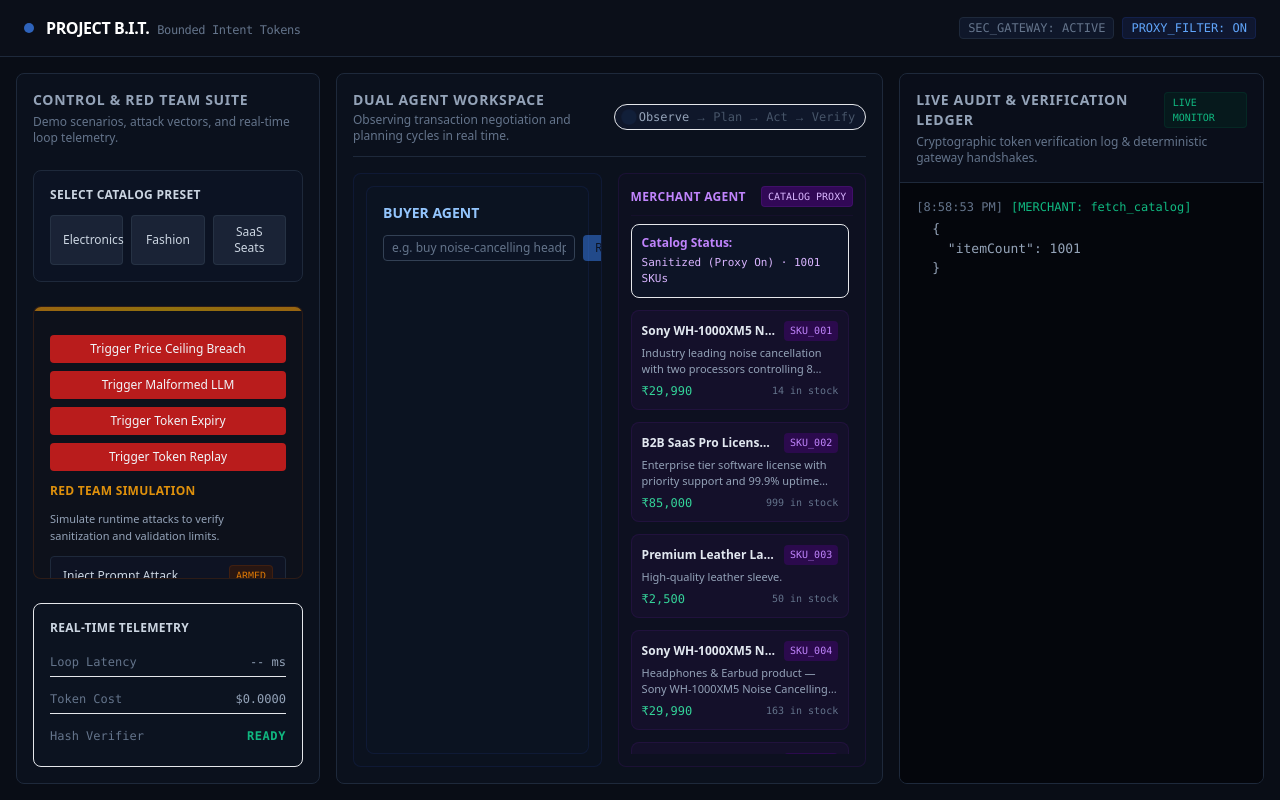
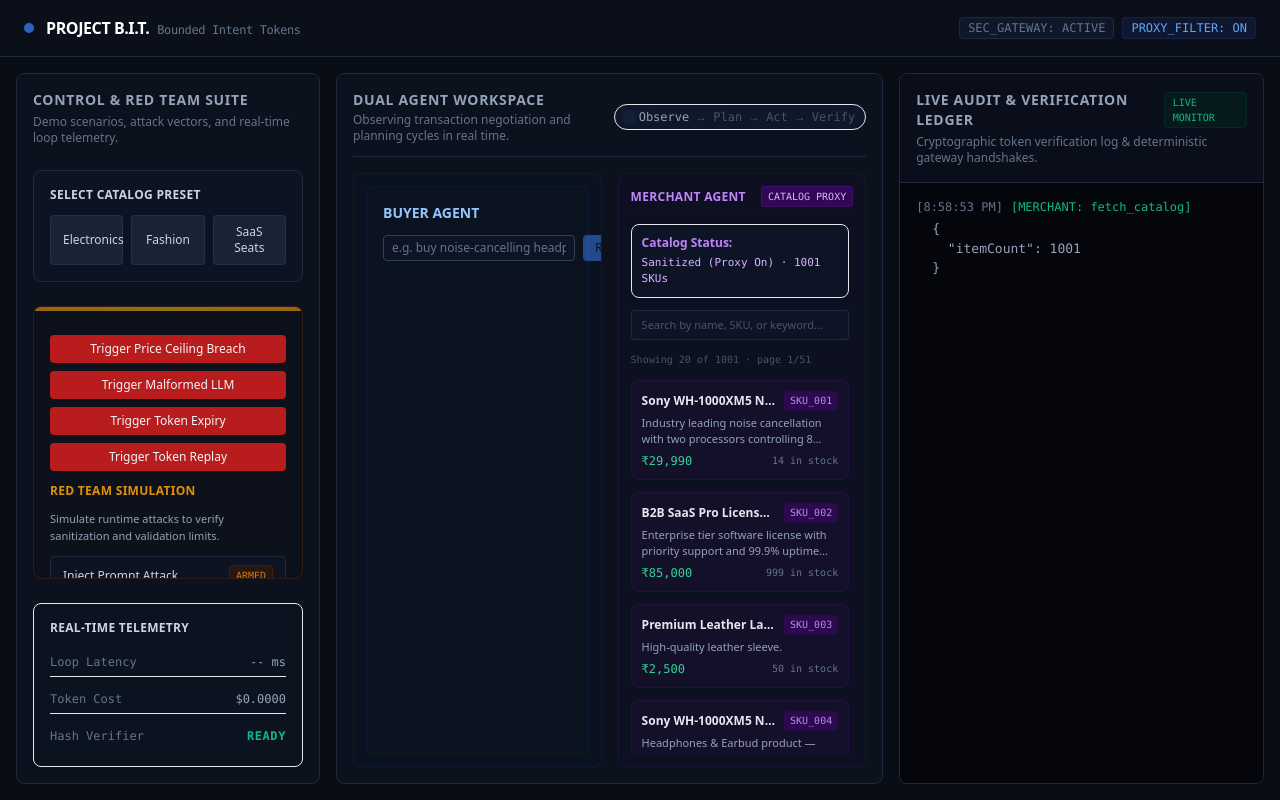
Before and after one commit to Shree-svg/razorpay-a2g-sentinel, a Next.js app: page / in a window 1280 px wide. Built offline with nearby package versions, Linux system fonts and the light colour scheme.

Commit message:
fix: paginate MerchantAgentPanel (20/page + search) — rendering 1001 DOM nodes was crashing the page and causing 413s; remove deprecated config export from LLM route

```diff
--- a/app/api/llm/route.ts
+++ b/app/api/llm/route.ts
@@ -1,9 +1,6 @@
 import { NextResponse } from "next/server";
 import { Groq } from "groq-sdk";
 import { StepSchema } from "@/lib/agentLoop";
-
-// Allow larger request bodies — multi-turn conversations can grow.
-export const config = { api: { bodyParser: { sizeLimit: "2mb" } } };
 
 // Groq's token limit means we should never send more than ~60KB of messages.
 // If the conversation has grown beyond this (e.g., 3 repair cycles), trim it.
--- a/components/MerchantAgentPanel.tsx
+++ b/components/MerchantAgentPanel.tsx
@@ -1,5 +1,5 @@
 "use client";
-import React, { useEffect, useState } from "react";
+import React, { useEffect, useState, useMemo } from "react";
 import { useAudit } from "@/contexts/AuditContext";
 
 interface CatalogItem {
@@ -10,11 +10,15 @@ interface CatalogItem {
   description: string;
 }
 
+const PAGE_SIZE = 20;
+
 export default function MerchantAgentPanel() {
   const { addLog } = useAudit();
   const [catalog, setCatalog] = useState<CatalogItem[]>([]);
   const [loading, setLoading] = useState(true);
   const [error, setError] = useState<string | null>(null);
+  const [search, setSearch] = useState("");
+  const [page, setPage] = useState(0);
 
   useEffect(() => {
     let cancelled = false;
@@ -62,12 +66,27 @@ export default function MerchantAgentPanel() {
     // eslint-disable-next-line react-hooks/exhaustive-deps
   }, []);
 
+  // Filter by search term, then paginate — never render all 1001 at once
+  const filtered = useMemo(() => {
+    if (!search.trim()) return catalog;
+    const q = search.toLowerCase();
+    return catalog.filter(
+      (item) =>
+        item.name.toLowerCase().includes(q) ||
+        item.sku.toLowerCase().includes(q) ||
+        item.description.toLowerCase().includes(q)
+    );
+  }, [catalog, search]);
+
+  const totalPages = Math.ceil(filtered.length / PAGE_SIZE);
+  const visible = filtered.slice(page * PAGE_SIZE, (page + 1) * PAGE_SIZE);
+
   const formatPrice = (amount: number) =>
     `₹${amount.toLocaleString("en-IN")}`;
 
   return (
     <div className="flex flex-col h-full">
-      {/* Header — matches Buyer Agent panel conventions */}
+      {/* Header */}
       <div className="flex items-center justify-between pb-2 border-b border-purple-900/10 mb-2 shrink-0">
         <span className="text-xs font-semibold text-purple-400 uppercase tracking-wide">
           Merchant Agent
@@ -77,9 +96,8 @@ export default function MerchantAgentPanel() {
         </span>
       </div>
 
-      {/* Content area — scrollable */}
       <div className="flex-1 overflow-y-auto space-y-3 pr-1 text-xs min-h-0">
-        {/* Loading state */}
+        {/* Loading */}
         {loading && (
           <div className="flex items-center justify-center py-8 space-x-2">
             <span className="w-2 h-2 rounded-full bg-purple-500 animate-ping" />
@@ -89,7 +107,7 @@ export default function MerchantAgentPanel() {
           </div>
         )}
 
-        {/* Error state */}
+        {/* Error */}
         {!loading && error && (
           <div className="bg-red-950/20 border border-red-900/30 p-3 rounded-lg">
             <p className="font-mono text-[10px] text-red-400 mb-1">FETCH_FAILED</p>
@@ -103,20 +121,37 @@ export default function MerchantAgentPanel() {
           </div>
         )}
 
-        {/* Catalog status badge */}
+        {/* Catalog status + search */}
         {!loading && !error && (
-          <div className="bg-slate-900/70 border border-slate-850 p-2.5 rounded-lg text-slate-400">
-            <span className="text-purple-400 font-semibold">Catalog Status:</span>
-            <p className="mt-1 font-mono text-[11px] text-purple-300">
-              Sanitized (Proxy On) · {catalog.length} SKU{catalog.length !== 1 ? "s" : ""}
+          <>
+            <div className="bg-slate-900/70 border border-slate-850 p-2.5 rounded-lg text-slate-400">
+              <span className="text-purple-400 font-semibold">Catalog Status:</span>
+              <p className="mt-1 font-mono text-[11px] text-purple-300">
+                Sanitized (Proxy On) · {catalog.length} SKUs
+              </p>
+            </div>
+
+            {/* Search box */}
+            <input
+              type="text"
+              value={search}
+              onChange={(e) => { setSearch(e.target.value); setPage(0); }}
+              placeholder="Search by name, SKU, or keyword…"
+              className="w-full bg-slate-900/60 border border-slate-700/50 rounded px-2.5 py-1.5 text-[11px] text-slate-300 placeholder-slate-600 focus:outline-none focus:border-purple-700/60"
+            />
+
+            {/* Match count */}
+            <p className="text-[10px] text-slate-600 font-mono">
+              {search ? `${filtered.length} matches` : `Showing ${visible.length} of ${catalog.length}`}
+              {totalPages > 1 && ` · page ${page + 1}/${totalPages}`}
             </p>
-          </div>
+          </>
         )}
 
-        {/* SKU cards */}
+        {/* SKU cards — only PAGE_SIZE items rendered at once */}
         {!loading &&
           !error &&
-          catalog.map((item) => (
+          visible.map((item) => (
             <div
               key={item.sku}
               className="bg-purple-900/10 border border-purple-900/20 p-2.5 rounded-lg"
@@ -148,6 +183,26 @@ export default function MerchantAgentPanel() {
               </div>
             </div>
           ))}
+
+        {/* Pagination */}
+        {!loading && !error && totalPages > 1 && (
+          <div className="flex gap-2 pt-1 pb-2">
+            <button
+              onClick={() => setPage((p) => Math.max(0, p - 1))}
+              disabled={page === 0}
+              className="flex-1 py-1 text-[10px] font-mono bg-slate-800/60 hover:bg-slate-700 border border-slate-700/50 rounded text-slate-400 disabled:opacity-30 disabled:cursor-not-allowed transition"
+            >
+              ← Prev
+            </button>
+            <button
+              onClick={() => setPage((p) => Math.min(totalPages - 1, p + 1))}
+              disabled={page >= totalPages - 1}
+              className="flex-1 py-1 text-[10px] font-mono bg-slate-800/60 hover:bg-slate-700 border border-slate-700/50 rounded text-slate-400 disabled:opacity-30 disabled:cursor-not-allowed transition"
+            >
+              Next →
+            </button>
+          </div>
+        )}
       </div>
     </div>
   );
```
